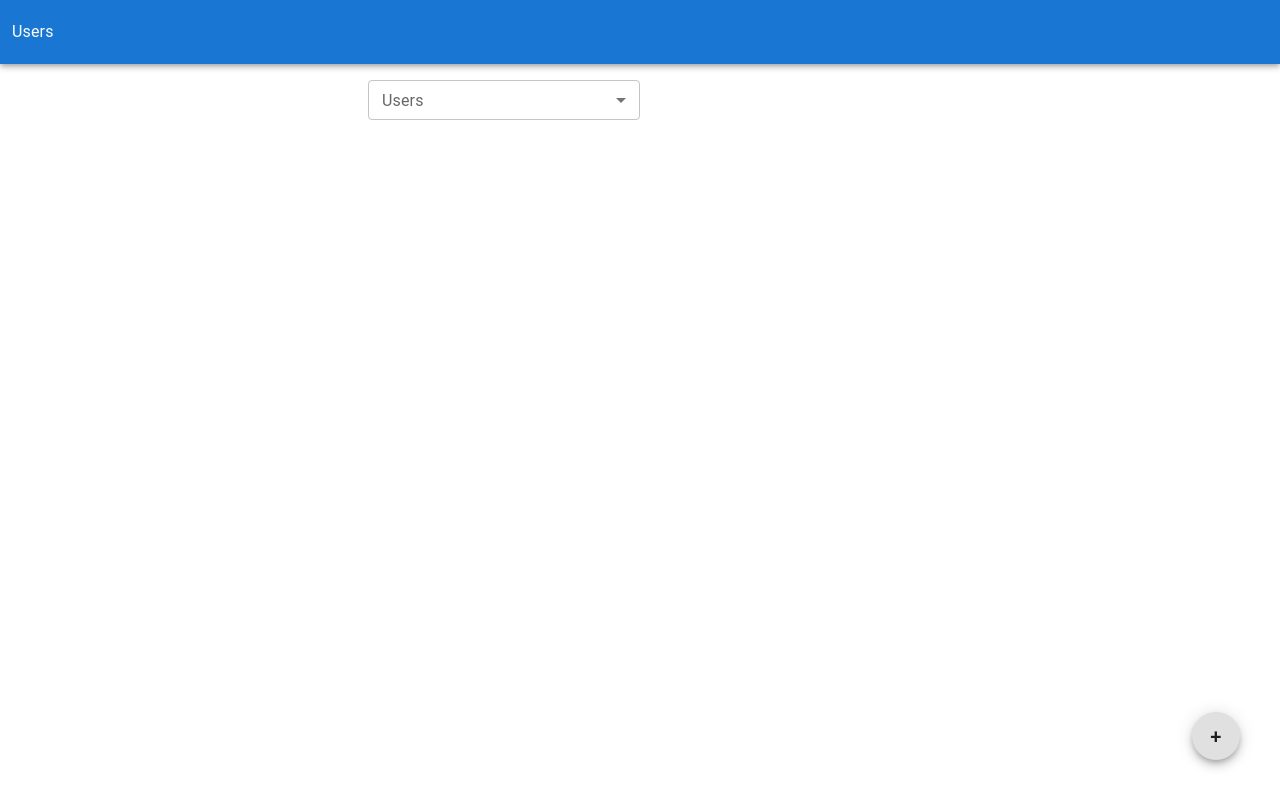
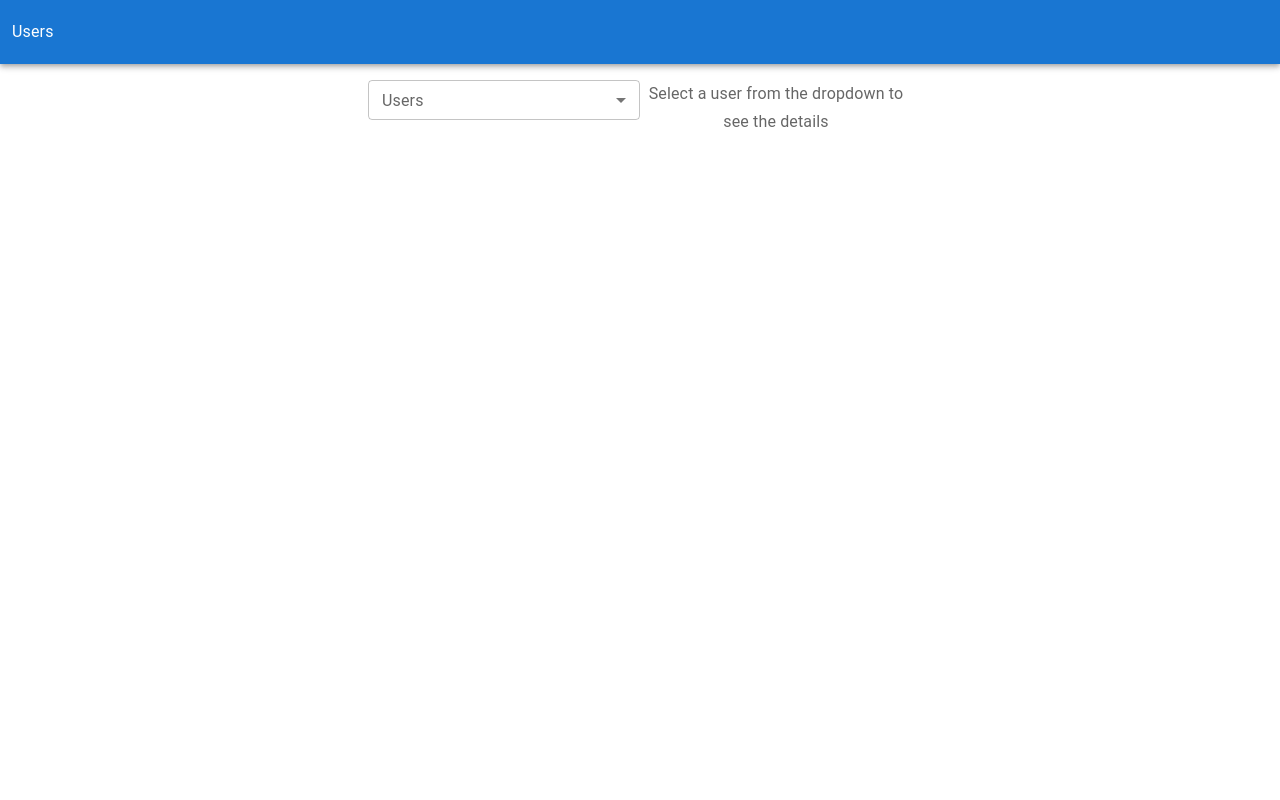
Before and after one commit to dabi-vm/farakav-challenge, a Next.js app: page /users in a window 1280 px wide. Built offline with nearby package versions, Linux system fonts and the light colour scheme; data requests are answered from the project's data file.

Commit message:
feat: handle routing

```diff
--- a/src/pages/users/components/UserCard.tsx
+++ b/src/pages/users/[id]/index.tsx
@@ -8,6 +8,7 @@ import {
 } from "@farakav-challenge/lib";
 import {
   useAddUserMutation,
+  useGetUserQuery,
   useModifyUserMutation,
 } from "@farakav-challenge/lib/rtk-query/api-services/user-api";
 import {
@@ -16,16 +17,15 @@ import {
   StyledUserChip,
 } from "@farakav-challenge/pages/users/components/UserCard.styles";
 import { CardContent, Grid, Typography } from "@mui/material";
+import { useRouter } from "next/router";
 import { useEffect, useState } from "react";
 import { useForm } from "react-hook-form";
-import LoadingCardSkeleton from "./LoadingCardSkeleton";
-import UserDetails from "./UserDetails";
+import Users from "..";
+import UserDetails from "../components/UserDetails";
 
-type UserCardProps = {
-  loading: boolean;
-};
-
-const UserCard = ({ loading }: UserCardProps) => {
+const Index = () => {
+  const router = useRouter();
+  const id = router.query.id;
   const user = useSelector((state) => state.main);
   const formProvider = useForm<User>({
     defaultValues: {},
@@ -33,6 +33,12 @@ const UserCard = ({ loading }: UserCardProps) => {
   const dispatch = useDispatch();
   const [isEdit, setIsEdit] = useState(false);
 
+  const { data: userQueryData, isLoading: userQueryLoading } = useGetUserQuery(
+    { id: id as string },
+    {
+      skip: !id,
+    }
+  );
   const [addUser] = useAddUserMutation();
   const [modifyUser] = useModifyUserMutation();
 
@@ -72,8 +78,8 @@ const UserCard = ({ loading }: UserCardProps) => {
   }, [user.id]);
 
   return (
+    <Users>
       <Grid item xs={12}>
-      {Boolean(user?.name?.firstName) || isEdit ? (
         <StyledUserCard>
           <CardContent>
             <StyledUserChip
@@ -192,21 +198,24 @@ const UserCard = ({ loading }: UserCardProps) => {
                   />
                 </Grid>
               </>
-            ) : loading ? (
-              <LoadingCardSkeleton />
             ) : (
-              <UserDetails user={user} />
+              <UserDetails loading={userQueryLoading} user={userQueryData} />
             )}
           </CardContent>
         </StyledUserCard>
-      ) : null}
+
         {!isEdit && (
-        <StyledFab aria-label="add" variant="extended" onClick={handleAddClick}>
+          <StyledFab
+            aria-label="add"
+            variant="extended"
+            onClick={handleAddClick}
+          >
             <Typography variant="h6">+</Typography>
           </StyledFab>
         )}
       </Grid>
+    </Users>
   );
 };
 
-export default UserCard;
+export default Index;
--- a/src/pages/users/components/UserDetails.tsx
+++ b/src/pages/users/components/UserDetails.tsx
@@ -1,11 +1,15 @@
 import { User } from "@farakav-challenge/lib";
+import LoadingCardSkeleton from "@farakav-challenge/pages/users/components/LoadingCardSkeleton";
 import { Typography } from "@mui/material";
 import { StyledUserAvatar } from "./UserCard.styles";
 
 type UserDetailsProps = {
-  user: Partial<User>;
+  user?: User;
+  loading: boolean;
 };
-const UserDetails = ({ user }: UserDetailsProps) => {
+const UserDetails = ({ user, loading }: UserDetailsProps) => {
+  if (loading) return <LoadingCardSkeleton />;
+
   return (
     <>
       <StyledUserAvatar
--- a/src/pages/users/index.tsx
+++ b/src/pages/users/index.tsx
@@ -1,18 +1,13 @@
 import { CSelect } from "@farakav-challenge/components/ui-components";
-import { setUser, useDispatch } from "@farakav-challenge/lib";
 import { useGetUsersQuery } from "@farakav-challenge/lib/rtk-query/api-services/user-api";
-import { Grid } from "@mui/material";
-import { useRouter } from "next/navigation";
-import UserCard from "./components/UserCard";
+import { Grid, Typography } from "@mui/material";
+import { useRouter } from "next/router";
 
-const Index = () => {
-  const dispatch = useDispatch();
-  const { data, isLoading } = useGetUsersQuery({});
+const Users = ({ children }: { children: React.ReactNode }) => {
+  const { data } = useGetUsersQuery({});
   const router = useRouter();
 
   const handleSelectUser = (id: string) => {
-    const user = data?.find((user) => user.id === id);
-    if (user) dispatch(setUser(user));
     router.push(`/users/${id}`);
   };
 
@@ -30,9 +25,20 @@ const Index = () => {
           label="Users"
         />
       </Grid>
-      <UserCard loading={isLoading} />
+      {!router.query.id ? (
+        <Grid item xs={12} md={6}>
+          <Typography
+            variant="subtitle1"
+            color="textSecondary"
+            textAlign="center"
+          >
+            Select a user from the dropdown to see the details
+          </Typography>
+        </Grid>
+      ) : null}
+      {children}
     </Grid>
   );
 };
 
-export default Index;
+export default Users;
```
Lines whose indentation alone changed are shown as unchanged.
